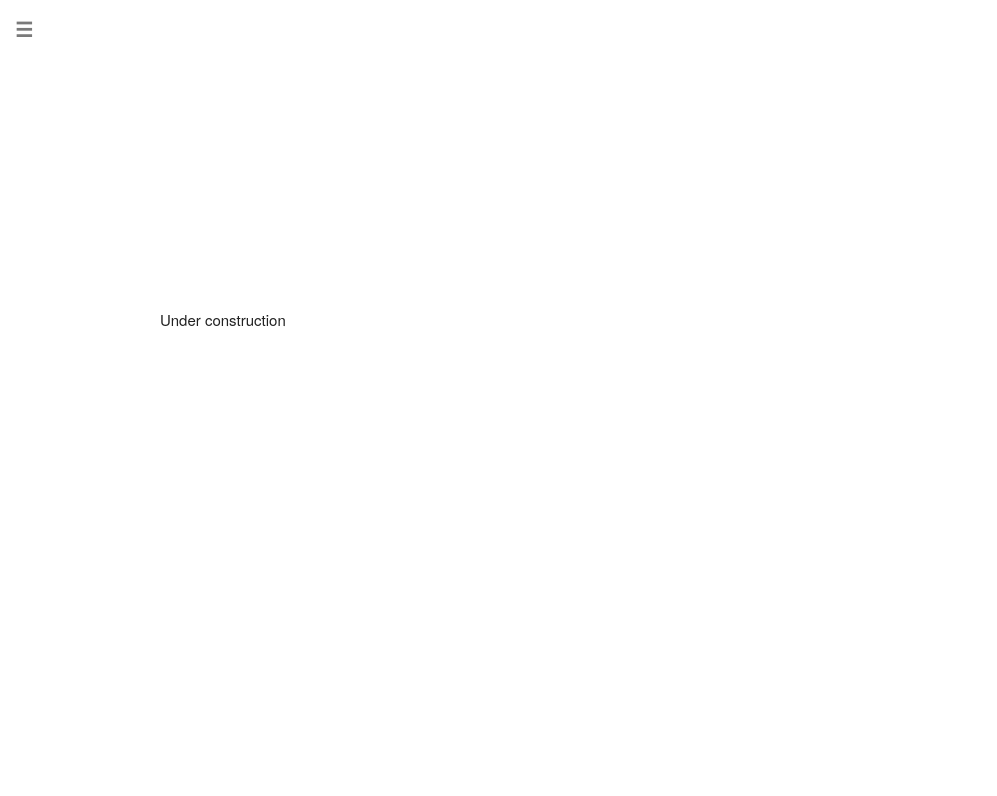
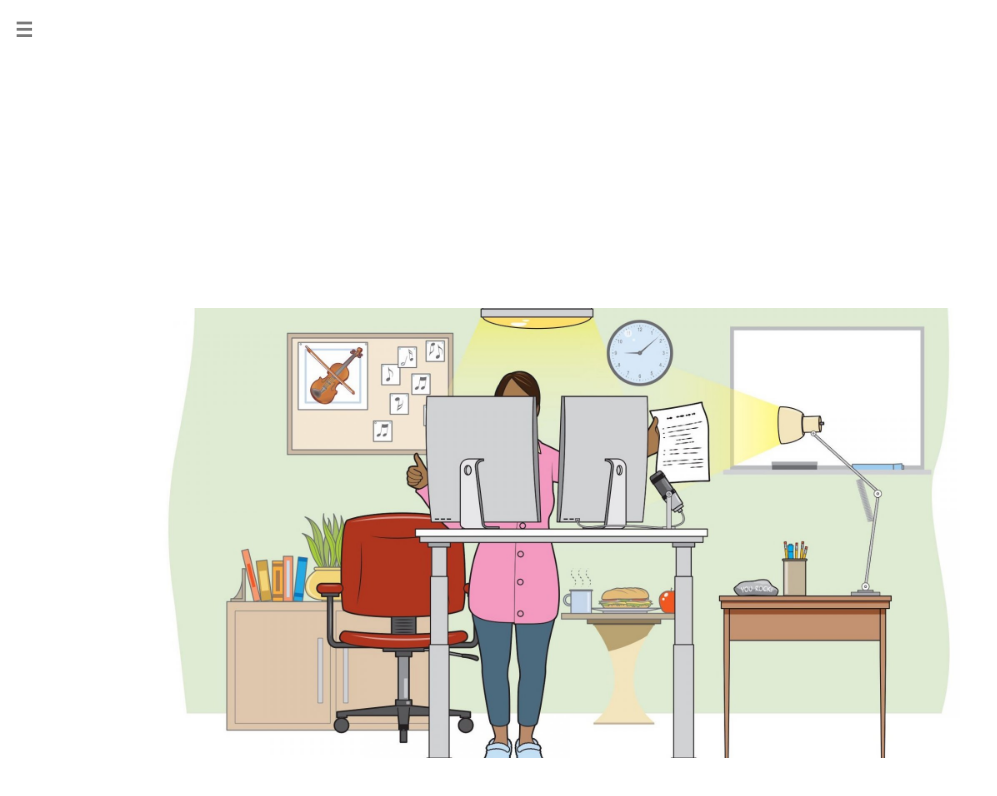
Before and after one commit to YousefEmadi/ZOE_School_Quiz_Portal, a plain HTML site: page teacherMain.html in a window 1280 px wide. Shown: the whole page, without its empty margins (0-997 px from the left). Drawn offline with Linux system fonts and the light colour scheme; a web font is replaced by a local one.

Commit message:
Adds image to teacher landing sign in page

```diff
--- a/teacherMain.html
+++ b/teacherMain.html
@@ -35,7 +35,7 @@
             <div class="row">
                 <div class="twelve columns" style="margin-top: 25%">
                 </div>
-                <p>Under construction</p>
+                <img src="./images/teachers_space.jpg" alt="teachers space image" width="800"/>
             </div>
         </div>
 
```
Also changed, not shown: images/teachers_space.jpg (added).
